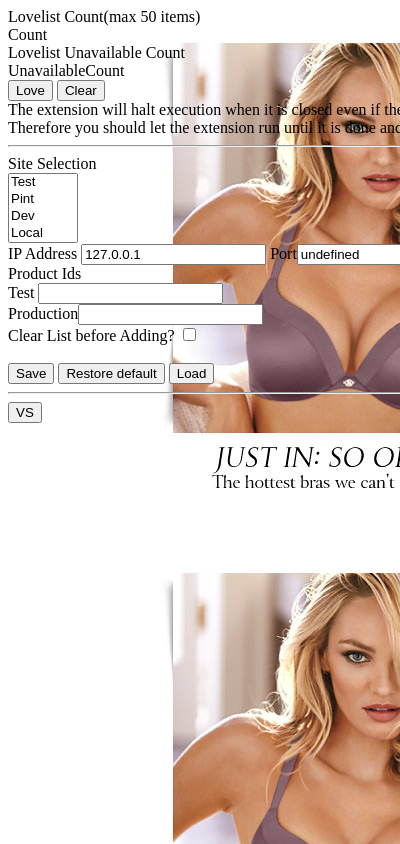
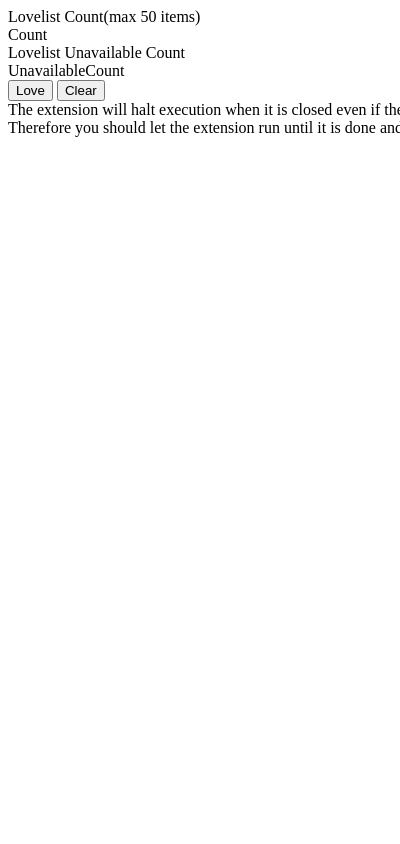
Before and after one commit to nickklosterman/loveListChromeExtension, a browser extension: page popup.html in a window 400 px wide. Shown: the top 844 px of the page. Drawn offline with Linux system fonts and the light colour scheme.

Commit message:
hide non functional or style elements

```diff
--- a/popup.html
+++ b/popup.html
@@ -42,51 +42,51 @@
     </div>
     <label>The extension will halt execution when it is closed even if there are still things running. Therefore you should let the extension run until it is done and the page reloads.</label>
     <script src="popup.js"></script> <!-- script must be after all needed html -->
-        <hr>
-            <div class="siteSelection">
-    <div>Site Selection</div>
-    <select id="site" multiple="true">
-      <option value="10.7.19.134 test-005.lbidts.com">Test</option>
-      <option value="vsdpint.lbidts.com">Pint</option>
-      <option value="10.7.35.134 dev-005.lbidts.com">Dev</option>
-      <option value="local">Local</option>
-      <option value="www.victoriassecret.com">Production</option>
-    </select>
-    </div>
-    <div class="address">
-      <label>IP Address <input type="textbox" value="local ip" id="ipAddr" /> </label>
-      <label>Port<input type="textbox" value="Port" id="port" /> </label>
-    </div>
+    <!-- <hr> -->
+    <!-- <div class="siteSelection"> -->
+    <!--   <div>Site Selection</div> -->
+    <!--   <select id="site" multiple="true"> -->
+    <!--     <option value="10.7.19.134 test-005.lbidts.com">Test</option> -->
+    <!--     <option value="vsdpint.lbidts.com">Pint</option> -->
+    <!--     <option value="10.7.35.134 dev-005.lbidts.com">Dev</option> -->
+    <!--     <option value="local">Local</option> -->
+    <!--     <option value="www.victoriassecret.com">Production</option> -->
+    <!--   </select> -->
+    <!-- </div> -->
+    <!-- <div class="address"> -->
+    <!--   <label>IP Address <input type="textbox" value="local ip" id="ipAddr" /> </label> -->
+    <!--   <label>Port<input type="textbox" value="Port" id="port" /> </label> -->
+    <!-- </div> -->
 
-    <div class="productIds"><label>Product Ids</label>
-      <div>
-        <label>Test <input type="textbox" value="123456, 789012" id="testProductId" /> </label>
-      </div>
-      <div>
-        <label>Production<input type="textbox" value="167345, 128899" id="productionProductId" /> </label>
-      </div>
-    </div>
+    <!-- <div class="productIds"><label>Product Ids</label> -->
+    <!--   <div> -->
+    <!--     <label>Test <input type="textbox" value="123456, 789012" id="testProductId" /> </label> -->
+    <!--   </div> -->
+    <!--   <div> -->
+    <!--     <label>Production<input type="textbox" value="167345, 128899" id="productionProductId" /> </label> -->
+    <!--   </div> -->
+    <!-- </div> -->
 
-    <div class="clearBeforeAddition">
-      <label>Clear List before Adding? <input type="checkbox" name="clearFirst" id="clear" /> </label>
-    </div>
-    <br />
-    <div class="buttons">
-    <button id="saveOptions">Save</button>
-    <span id="errorBanner"></span>
+    <!-- <div class="clearBeforeAddition"> -->
+    <!--   <label>Clear List before Adding? <input type="checkbox" name="clearFirst" id="clear" /> </label> -->
+    <!-- </div> -->
+    <!-- <br /> -->
+    <!-- <div class="buttons"> -->
+    <!--   <button id="saveOptions">Save</button> -->
+    <!--   <span id="errorBanner"></span> -->
 
-    <button id="eraseOptions">Restore default</button>
+    <!--   <button id="eraseOptions">Restore default</button> -->
 
-    <button id="loadOptions">Load</button>
-    </div>
-    <div class="buttons">
-<!--    <button id="autoLoveList2">Love</button>
+    <!--   <button id="loadOptions">Load</button> -->
+    <!-- </div> -->
+    <!-- <div class="buttons"> -->
+    <!--   <\!--    <button id="autoLoveList2">Love</button> -->
 
-    <button id="clearLoveList">Clear</button>
--->
-    </div>
-    <hr>
-        <button id="vs">VS</button>
+    <!--           <button id="clearLoveList">Clear</button> -->
+    <!--           -\-> -->
+    <!-- </div> -->
+    <!-- <hr> -->
+    <!-- <button id="vs">VS</button> -->
     <script type="text/javascript" src="options.js"></script>
     <script type="text/javascript" src="productIds.js"></script>
 
--- a/style.css
+++ b/style.css
@@ -1,4 +1,4 @@
 body {
-    background-image:url("background.jpg");
+    /* background-image:url("background.jpg"); */
     width:573px;
 }
```
Lines whose indentation alone changed are shown as unchanged.
